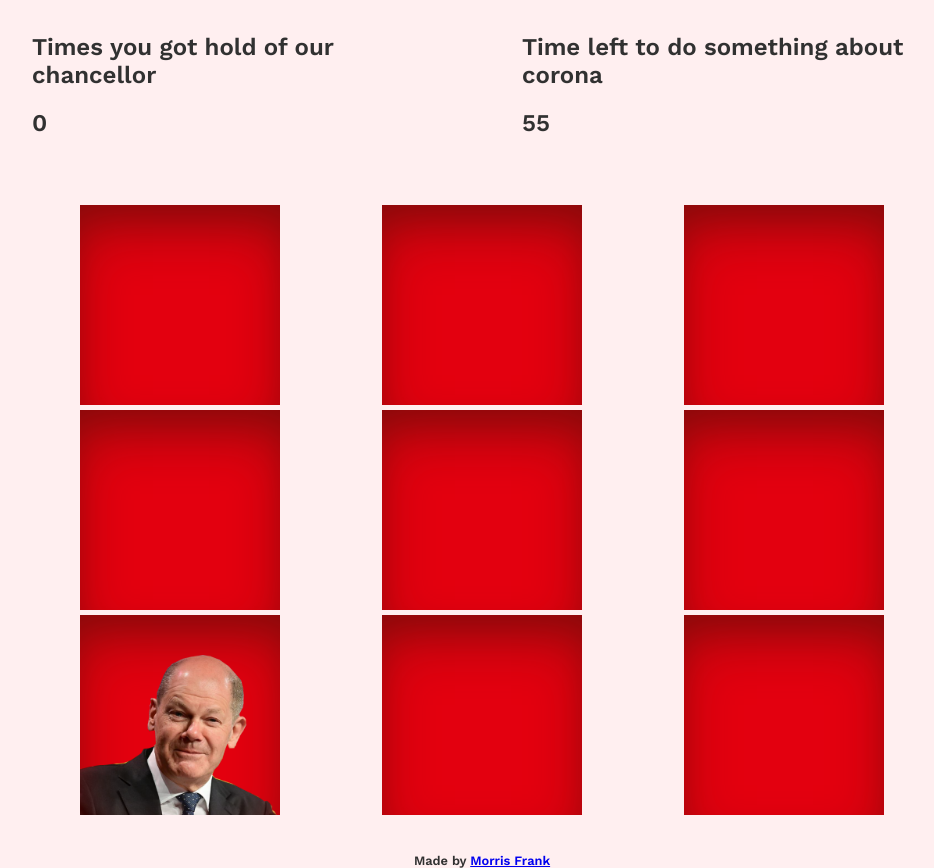
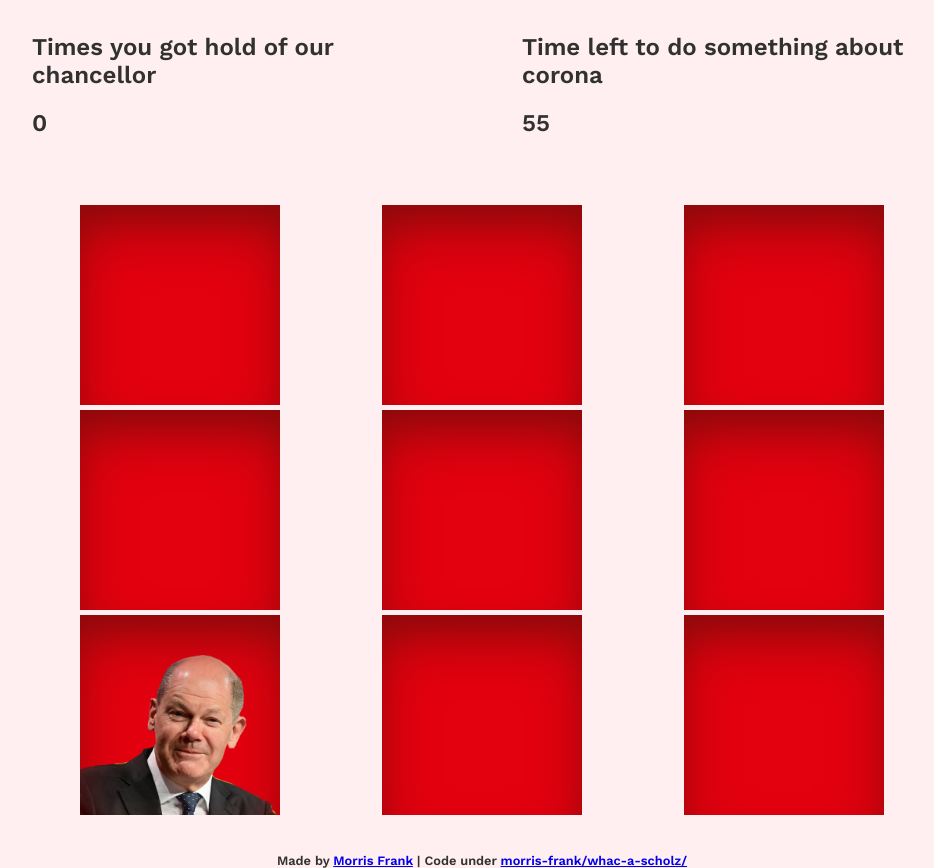
Before and after one commit to morris-frank/whac-a-scholz, a plain HTML site: page index.html in a window 1280 px wide. Shown: the part 103-971 px from the top of the page, without its empty margins (158-1092 px from the left). Drawn offline with Linux system fonts and the light colour scheme.

Commit message:
added code link

```diff
--- a/index.html
+++ b/index.html
@@ -36,7 +36,7 @@
     <div class="square" id="9"></div>
   </div>
 
-  <footer>Made by <a href="https://morris-frank.dev">Morris Frank</a></footer>
+  <footer>Made by <a href="https://morris-frank.dev">Morris Frank</a> | Code under <a href="https://github.com/morris-frank/whac-a-scholz/">morris-frank/whac-a-scholz/</a></footer>
 
   <script src="app.js"></script>
 </body>
```
